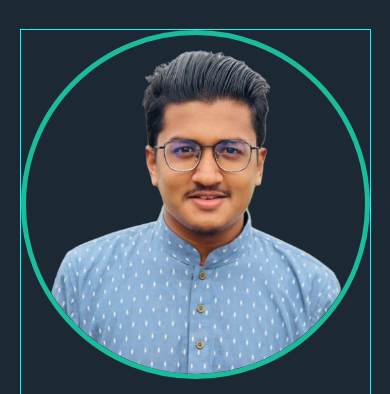
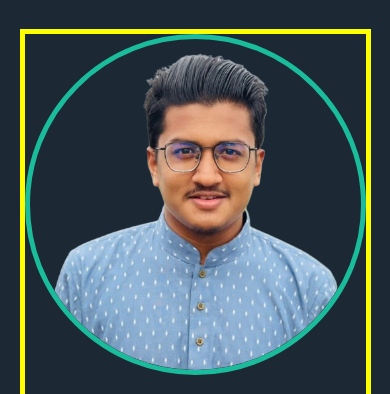
Before and after one commit to Abdurrobr34l/Abdurrobr34l.gIthub.io, a plain HTML site: page index.html in a window 390 px wide. Shown: the part 66-460 px from the top of the page. Drawn offline with Linux system fonts and the light colour scheme.

Commit message:
tying to remove border which is appearing at 768px and below 575px

```diff
--- a/scss/_common.scss
+++ b/scss/_common.scss
@@ -14,12 +14,13 @@ html {
   padding: 50px 0 30px;
 }
 
-// Section Common BG Color
+// Sections Common BG Color
 .header,
 .hero,
 .project {
   background-color: $primary-clr;
 }
+
 .about {
   background-color: $section-bg-clr;
 }
--- a/scss/media.scss
+++ b/scss/media.scss
@@ -38,6 +38,10 @@
   // COMMON CSS START
   .btn {
     padding: 13px 15px;
+  }
+
+  .container {
+    border: 5px solid yellow;
   }
   // COMMON CSS END
 
@@ -237,6 +241,7 @@
   // HERO START
   .hero {
     height: 100%;
+    border: 2px solid red;
 
     &__wrapper {
       grid-gap: 40px;
```
Also changed, not shown: css/media.css.
